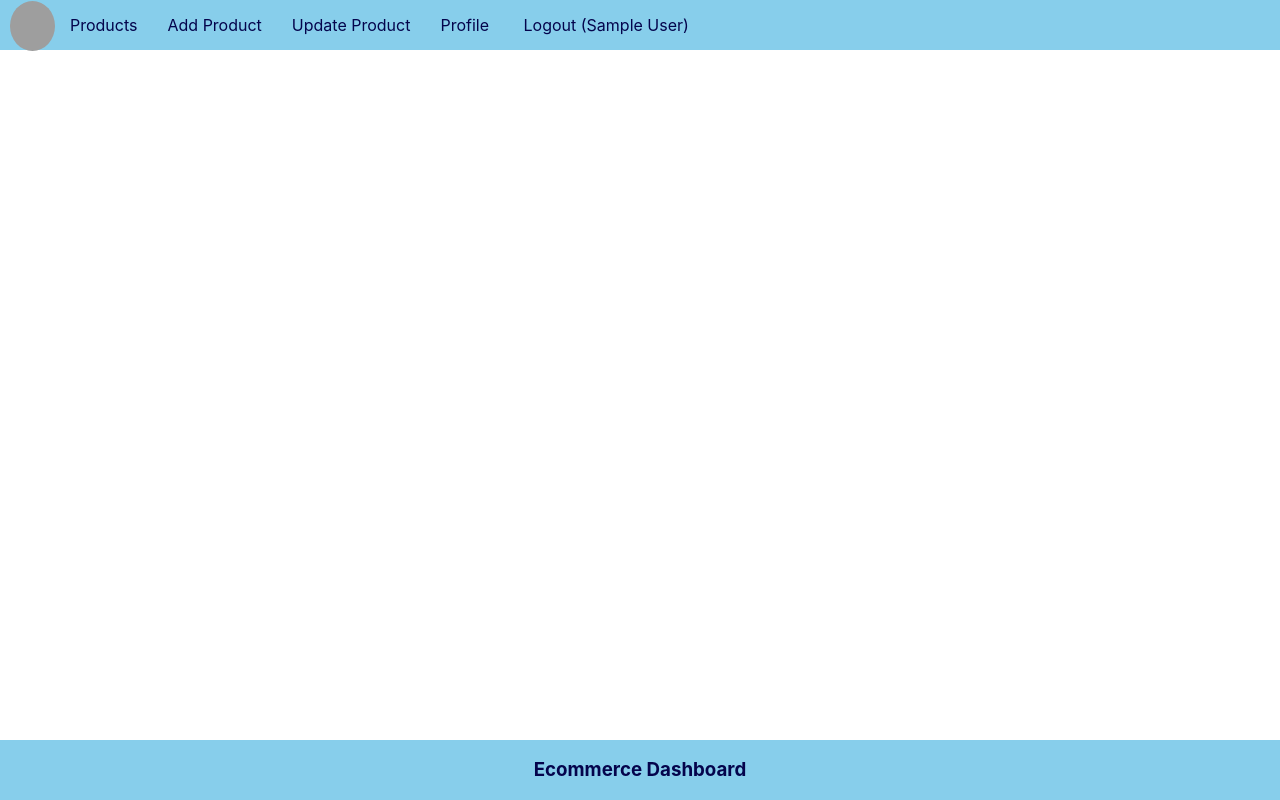
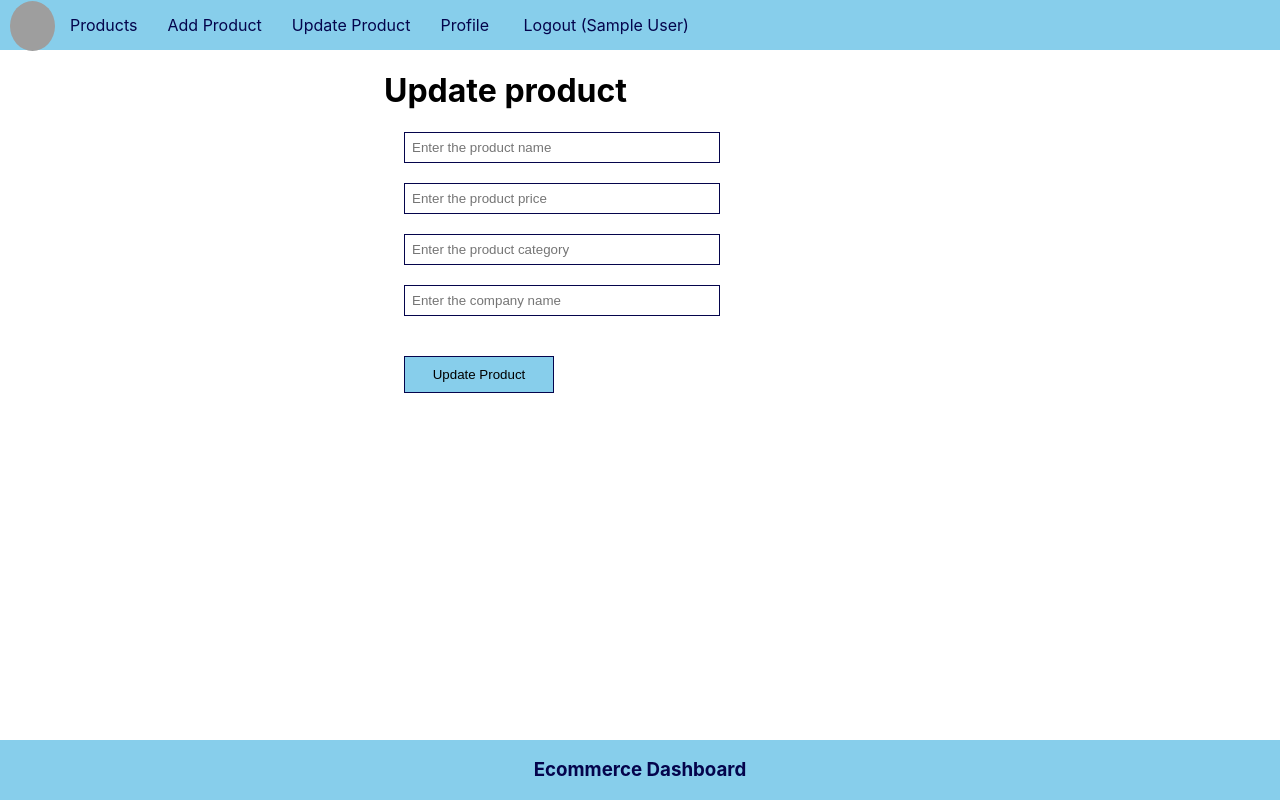
Before and after one commit to sanjeev111ok/E-Commerce-Dashboard-1, a React (Create React App) app in the folder frontend/: page /update/1 in a window 1280 px wide. Built offline with nearby package versions, Linux system fonts and the light colour scheme; sample sign-in values are in the browser's storage; grey boxes are pictures that could not be loaded.

Commit message:
Update product components

```diff
--- a/frontend/src/App.js
+++ b/frontend/src/App.js
@@ -7,6 +7,7 @@ import PrivateComponent from "./components/PrivateComponent"
 import AddProduct from "./components/AddProduct"
 import Login from "./components/Login"
 import ProductList from "./components/ProductList"
+import UpdateProduct from "./components/UpdateProduct"
 
 function App() {
   return (
@@ -15,9 +16,9 @@ function App() {
         <Nav />
         <Routes>
           <Route element={<PrivateComponent />}>
-            <Route path="/" element={<ProductList/>} />
+            <Route path="/" element={<ProductList />} />
             <Route path="/add" element={<AddProduct />} />
-            <Route path="/update" element={<h1>Update Product component</h1>} />
+            <Route path="/update/:id" element={<UpdateProduct />} />
             <Route path="/logout" element={<h1>Logout component</h1>} />
             <Route path="/profile" element={<h1>Profile component</h1>} />
           </Route>
--- a/frontend/src/components/ProductList.js
+++ b/frontend/src/components/ProductList.js
@@ -1,4 +1,5 @@
 import React, { useEffect, useState } from "react"
+import { Link } from "react-router-dom"
 
 const ProductList = () => {
   const [products, setProducts] = useState([])
@@ -41,6 +42,7 @@ const ProductList = () => {
           <li>
             {" "}
             <button onClick={() => deleteProduct(item._id)}>Delete</button>
+            <Link to={"/update/"+item._id}>Update</Link>
           </li>
         </ul>
       ))}
--- /dev/null
+++ b/frontend/src/components/UpdateProduct.js
@@ -0,0 +1,57 @@
+import React from "react"
+
+const UpdateProduct = () => {
+  const [name, setName] = React.useState()
+  const [price, setPrice] = React.useState()
+  const [category, setCategory] = React.useState()
+  const [company, setCompany] = React.useState()
+
+  const updateProduct = async () => {
+    console.warn(name, price, category, company)
+  }
+  return (
+    <div className="product">
+      <h1>Update product</h1>
+      <input
+        type="text"
+        placeholder="Enter the product name"
+        className="inputbox"
+        value={name}
+        onChange={(e) => {
+          setName(e.target.value)
+        }}
+      ></input>
+      <input
+        type="text"
+        placeholder="Enter the product price"
+        className="inputbox"
+        value={price}
+        onChange={(e) => {
+          setPrice(e.target.value)
+        }}
+      ></input>{" "}
+      <input
+        type="text"
+        placeholder="Enter the product category"
+        className="inputbox"
+        value={category}
+        onChange={(e) => {
+          setCategory(e.target.value)
+        }}
+      ></input>{" "}
+      <input
+        type="text"
+        placeholder="Enter the company name"
+        className="inputbox"
+        value={company}
+        onChange={(e) => {
+          setCompany(e.target.value)
+        }}
+      ></input>{" "}
+      <button className="appButton" onClick={updateProduct}>
+    Update Product
+      </button>
+    </div>
+  )
+}
+export default UpdateProduct
```
